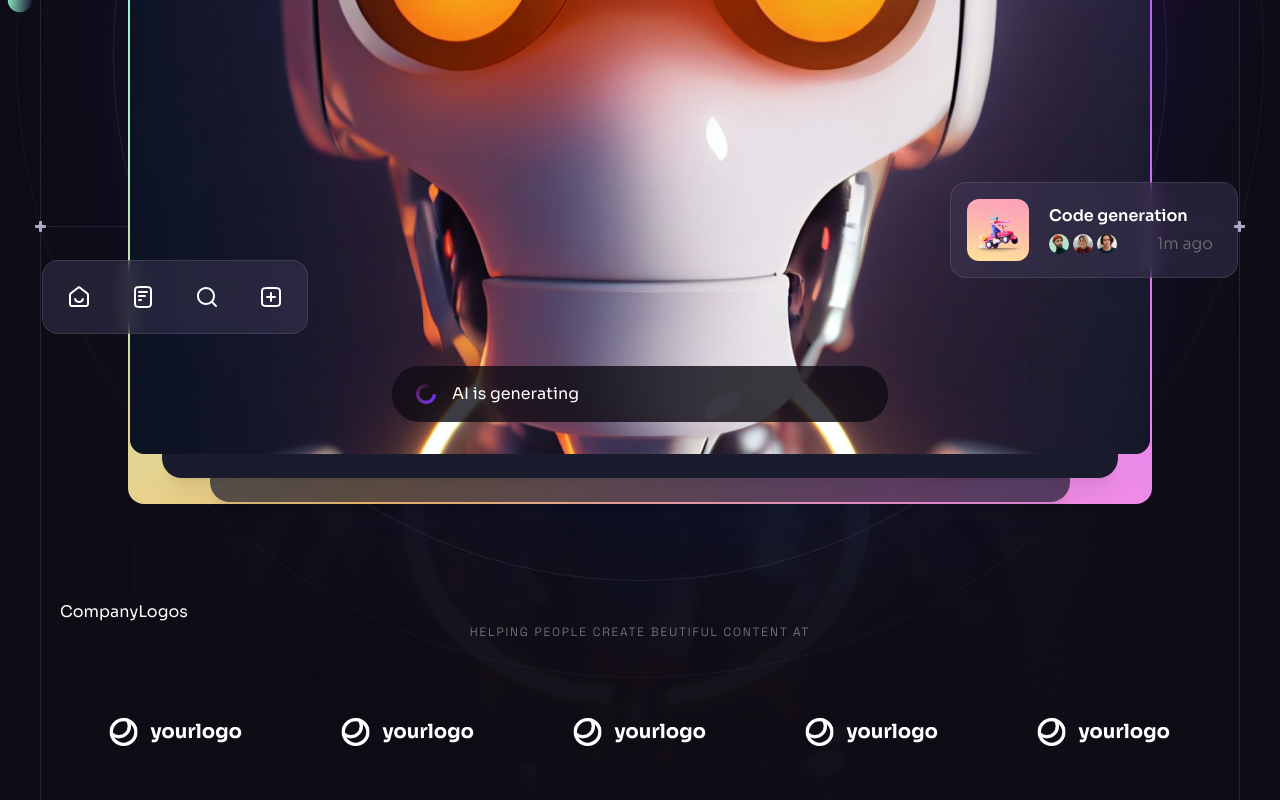
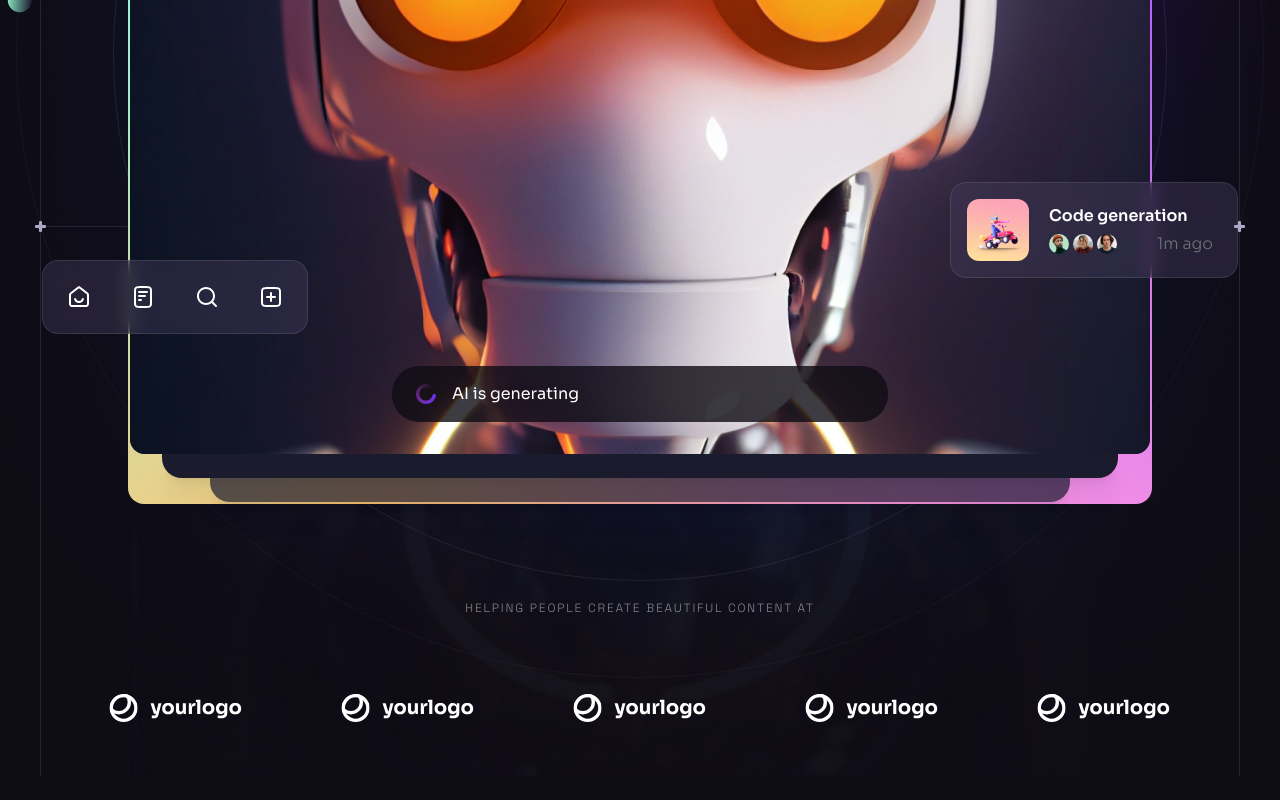
Before and after one commit to Gigimr/WebSite-UI-UX, a React (Vite) app: page / in a window 1280 px wide. Shown: the part 658-1458 px from the top of the page. After the commit the page ends 1434 px from the top, so only its background shows below. Built offline with nearby package versions, Linux system fonts and the light colour scheme.

Commit message:
Refactor CompanyLogo

```diff
--- a/src/components/CompanyLogos.jsx
+++ b/src/components/CompanyLogos.jsx
@@ -2,14 +2,17 @@ import { companyLogos } from "../constants";
 
 const CompanyLogos = ({ className }) => {
   return (
-  <div className={className}>CompanyLogos
+    <div className={className}>
       <h5 className="tagline mb-6 text-center text-n-1/50">
-     Helping people create beutiful content at
+        Helping people create beautiful content at
       </h5>
       <ul className="flex">
-       {companyLogos.map((logo, index) =>(
-        <li className="flex items-center justify-center flex-1 h-[8.5rem]" key={index}>
-          <img src={logo} width={134} height={28} alt={logo}/>
+        {companyLogos.map((logo, index) => (
+          <li
+            className="flex items-center justify-center flex-1 h-[8.5rem]"
+            key={index}
+          >
+            <img src={logo} width={134} height={28} alt={logo} />
           </li>
         ))}
       </ul>
```
Lines whose indentation alone changed are shown as unchanged.
